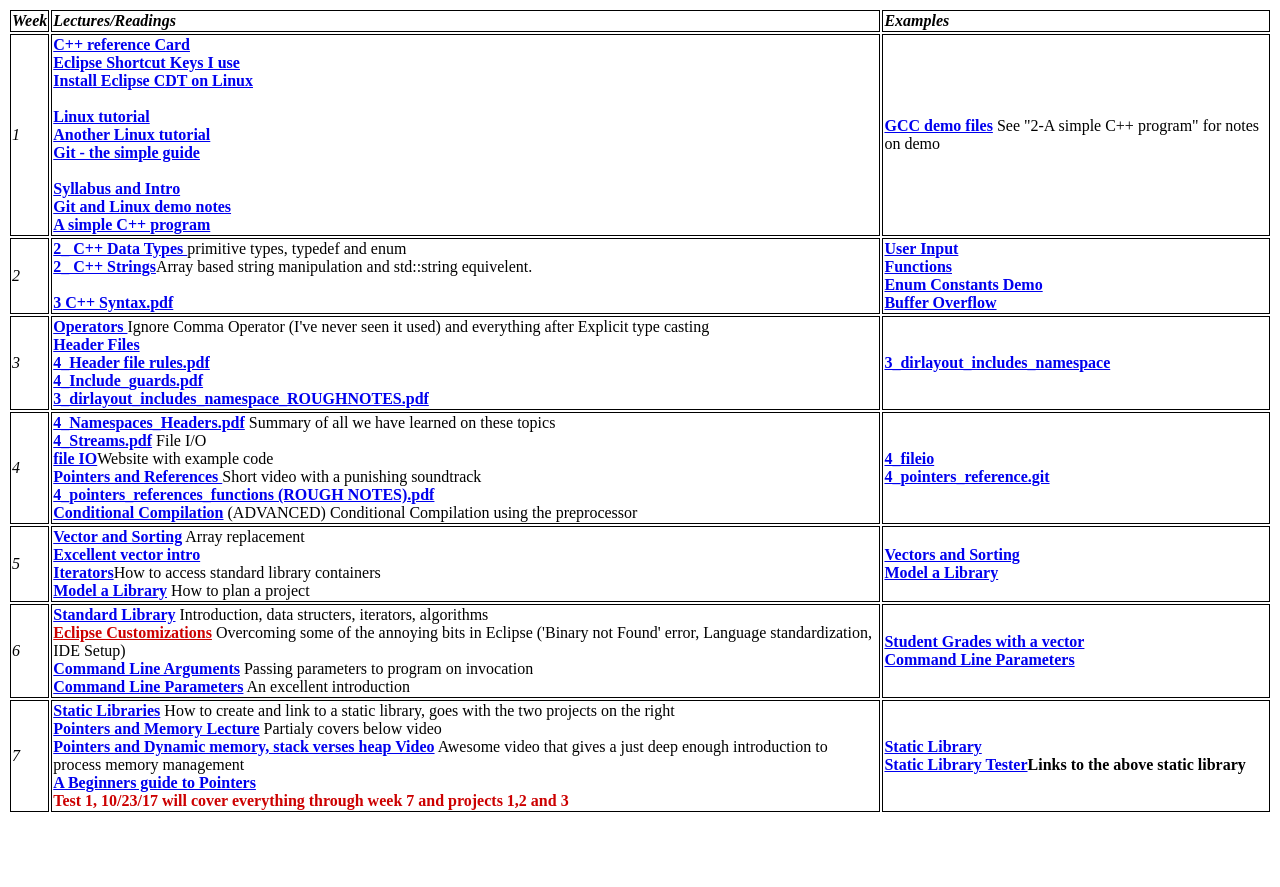
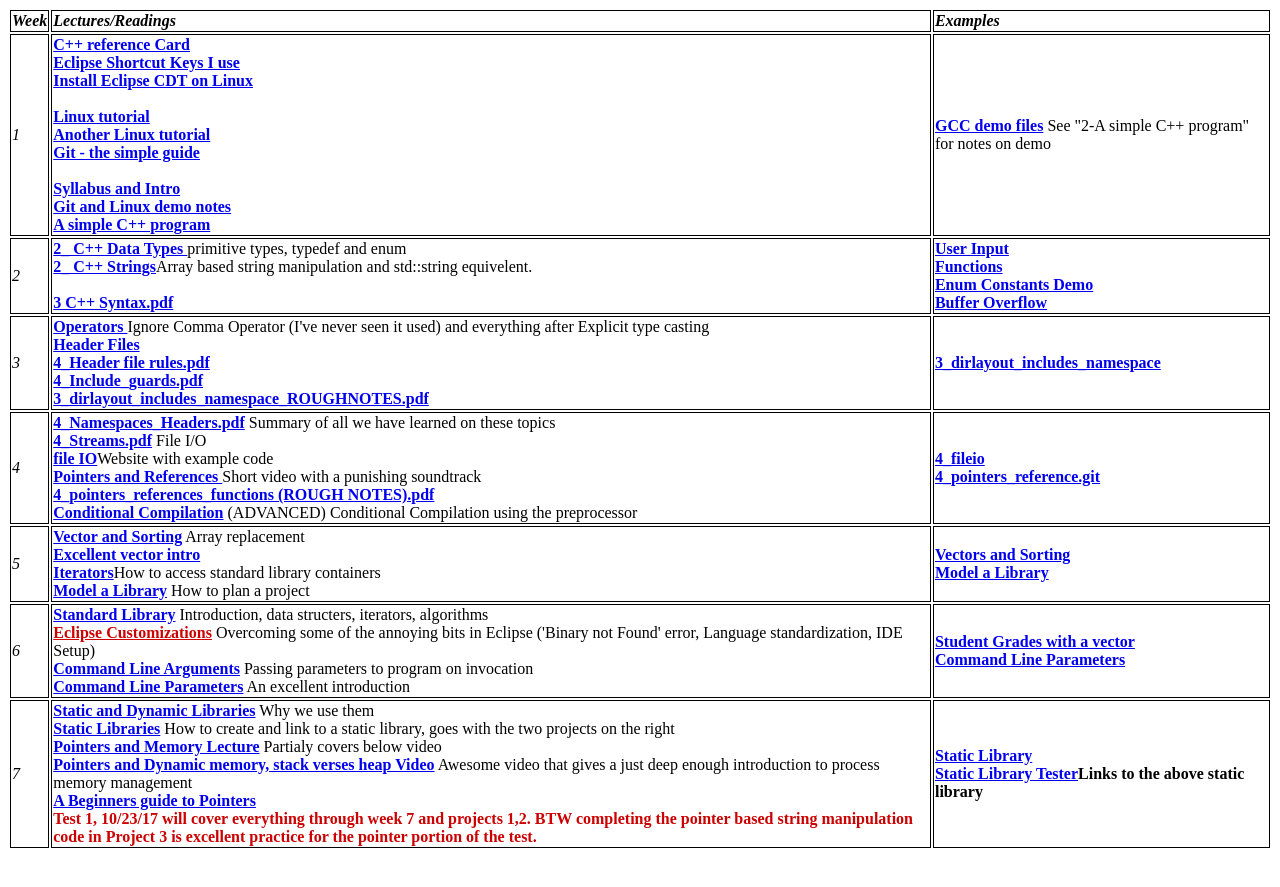
Before and after one commit to CNUClasses/CPSC327, a Jekyll site: the page navbar/Lectures.html, which Jekyll copies as it is, in a window 1280 px wide. Shown: the top 887 px of the page. Built offline with Jekyll 4.4.1, drawn with Linux system fonts in a browser that asks for light colours.

Commit message:
lectures

```diff
--- a/navbar/Lectures.html
+++ b/navbar/Lectures.html
@@ -119,6 +119,7 @@
 		<tr>
 			<td class="style_white "><em>7</em></td>
 			<td class="style_white ">
+				<strong><a href="https://github.com/CNUClasses/CPSC327/blob/master/content/Lectures/7_Static_And_Dynamic_Libraries.pdf">Static and Dynamic Libraries</a></strong> Why we use them<br>
 
                 <strong><a href="https://github.com/CNUClasses/CPSC327/blob/master/content/Lectures/7_Creating_and_using_a_static_library_in_eclipse_2017_linux.pdf">Static Libraries</a></strong> How to create and link to a static library, goes with the two projects on the right<br>
 
@@ -128,7 +129,7 @@
 
 				<strong><a href="https://www.codeproject.com/Articles/627/A-Beginner-s-Guide-to-Pointers"> A Beginners guide to Pointers</a></strong> <br>
 
-				<strong style="color: #cc0000">Test 1, 10/23/17 will cover everything through week 7 and projects 1,2 and 3</strong> <br>
+				<strong style="color: #cc0000">Test 1, 10/23/17 will cover everything through week 7 and projects 1,2.  BTW completing the pointer based string manipulation code in Project 3 is excellent practice for the pointer portion of the test.</strong> <br>
             </td>
 			<td class="style_white ">
 			<strong><a href="https://github.com/CNUClasses/myStaticlib.git"> Static Library</a></strong> <br />
```
Also changed, not shown: 1 other file.
